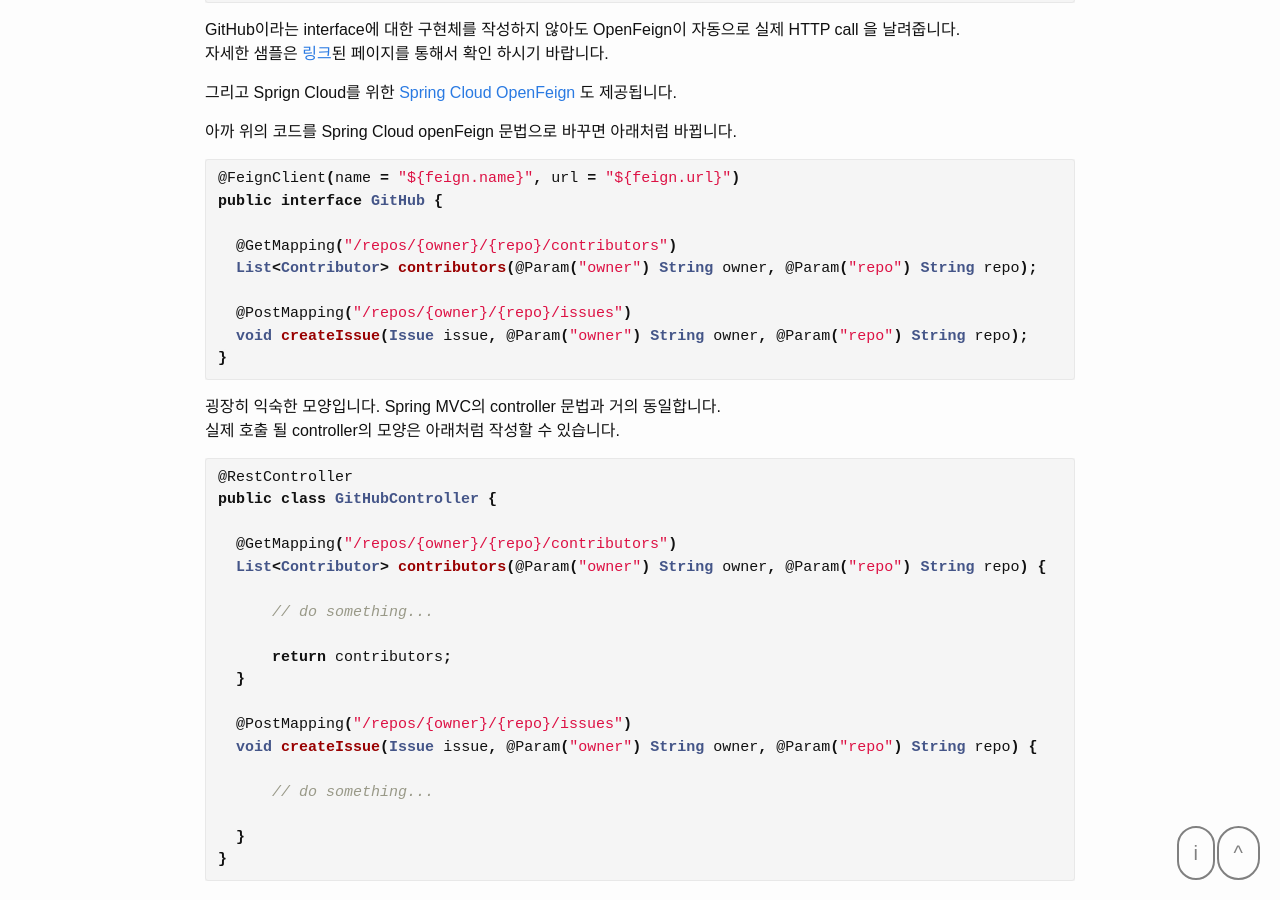
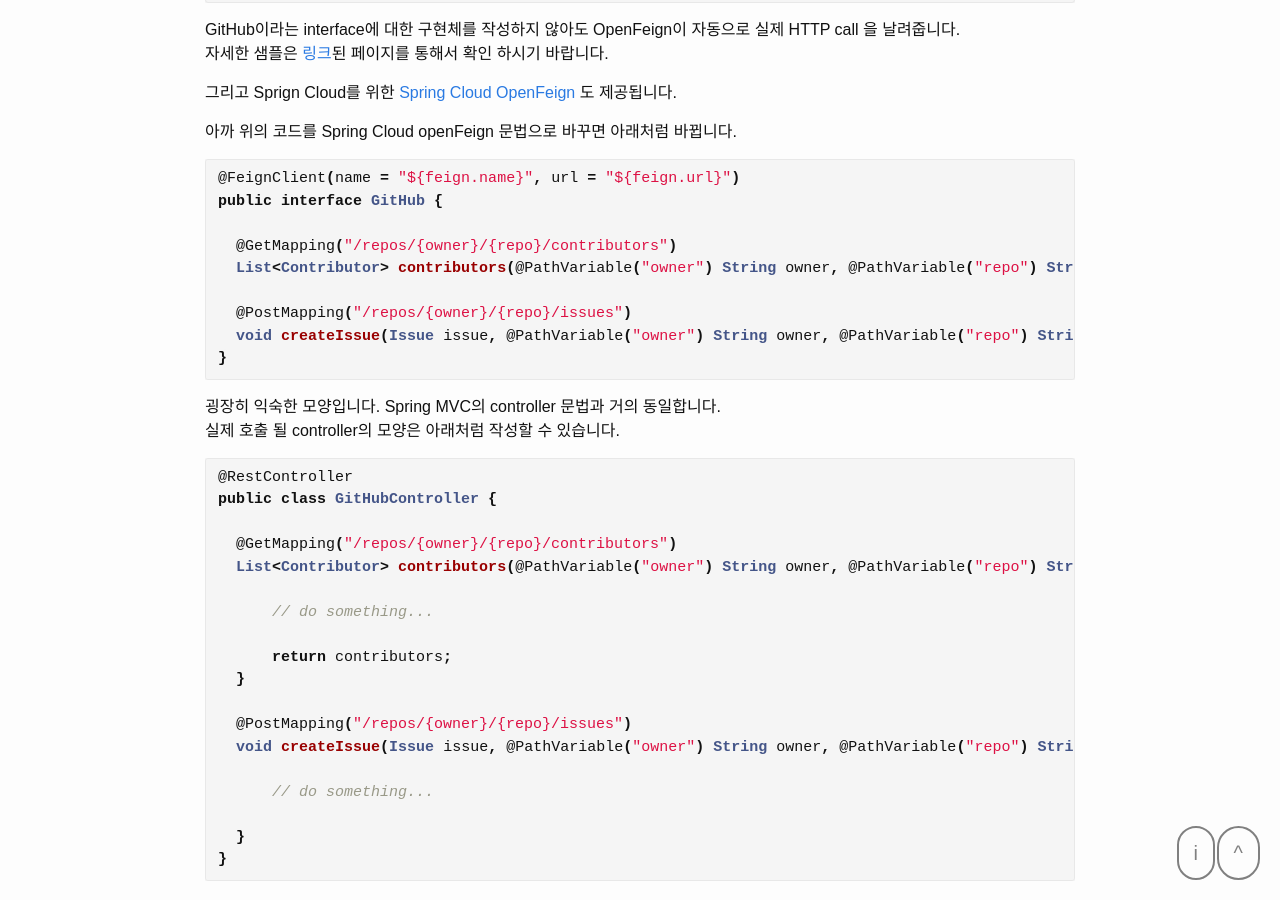
Before and after one commit to dveamer/dveamer.github.io, a Jekyll site: the page built from _posts/BackEnd/2020-05-18-JavaContractInterface.md, in a window 1280 px wide and 900 px high, scrolled down 24592 px. Built offline with Jekyll 4.4.1, drawn with Linux system fonts in a browser that asks for light colours.

Commit message:
homepage

```diff
--- a/_posts/BackEnd/2020-05-18-JavaContractInterface.md
+++ b/_posts/BackEnd/2020-05-18-JavaContractInterface.md
@@ -907,10 +907,10 @@ GitHub이라는 interface에 대한 구현체를 작성하지 않아도 OpenFeig
 public interface GitHub {
 
   @GetMapping("/repos/{owner}/{repo}/contributors")
-  List<Contributor> contributors(@Param("owner") String owner, @Param("repo") String repo);
+  List<Contributor> contributors(@PathVariable("owner") String owner, @PathVariable("repo") String repo);
 
   @PostMapping("/repos/{owner}/{repo}/issues")
-  void createIssue(Issue issue, @Param("owner") String owner, @Param("repo") String repo);
+  void createIssue(Issue issue, @PathVariable("owner") String owner, @PathVariable("repo") String repo);
 }
 ~~~
 
@@ -922,7 +922,7 @@ public interface GitHub {
 public class GitHubController {
 
   @GetMapping("/repos/{owner}/{repo}/contributors")
-  List<Contributor> contributors(@Param("owner") String owner, @Param("repo") String repo) {
+  List<Contributor> contributors(@PathVariable("owner") String owner, @PathVariable("repo") String repo) {
 
       // do something...
 
@@ -930,7 +930,7 @@ public class GitHubController {
   }
 
   @PostMapping("/repos/{owner}/{repo}/issues")
-  void createIssue(Issue issue, @Param("owner") String owner, @Param("repo") String repo) {
+  void createIssue(Issue issue, @PathVariable("owner") String owner, @PathVariable("repo") String repo) {
 
       // do something...
 
```
